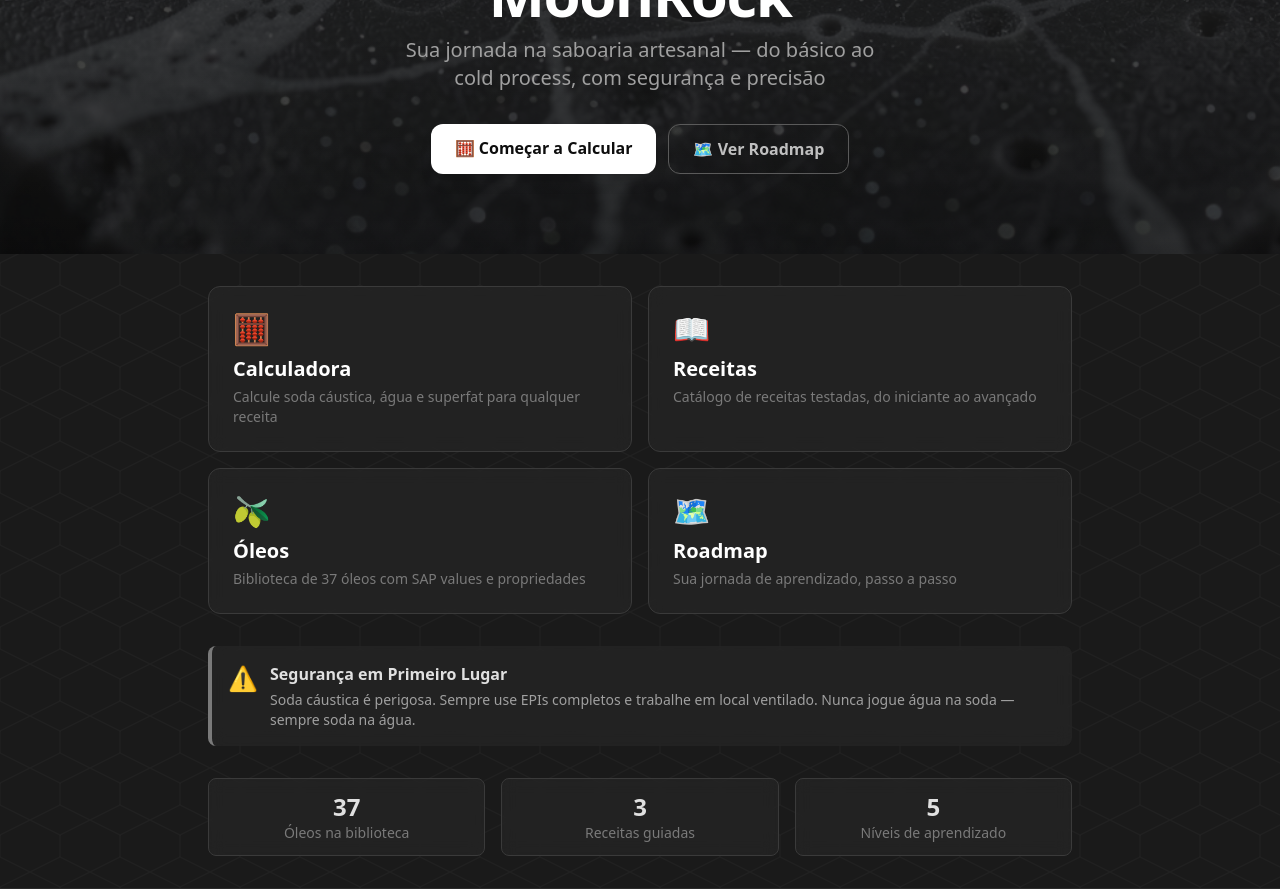
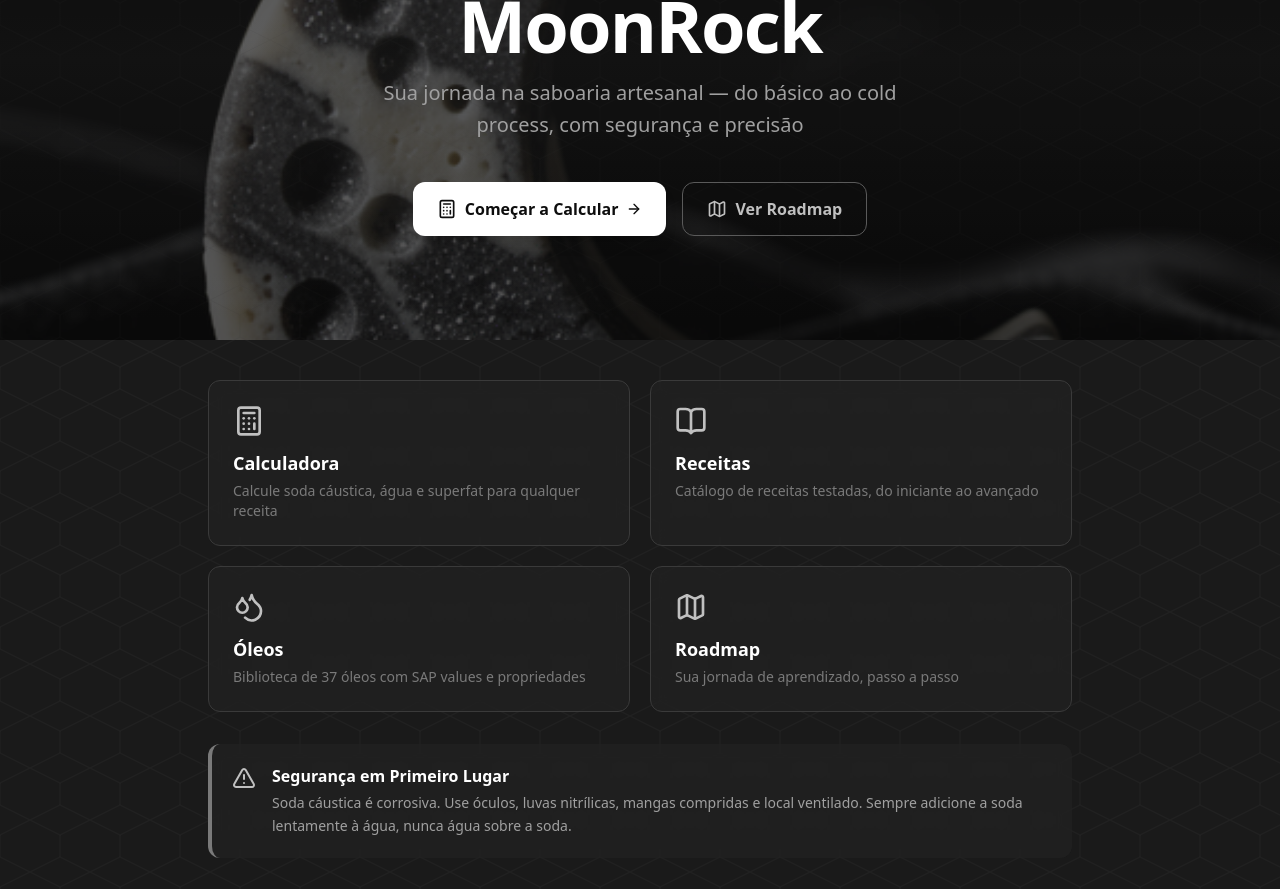
Before and after one commit to PedroAkaki/moonrock-saboaria, a Next.js app: page / in a window 1280 px wide. Shown: the part 220-1109 px from the top of the page. Built offline with nearby package versions, Linux system fonts and the light colour scheme.

Commit message:
feat: lucide icons, splash hero, card hover + handoff atualizado com spec GPT

```diff
--- a/app/page.tsx
+++ b/app/page.tsx
@@ -1,125 +1,154 @@
 import Link from "next/link";
+import {
+  Moon,
+  Calculator,
+  BookOpen,
+  Droplets,
+  Map,
+  TriangleAlert,
+  BookMarked,
+  Milestone,
+  Database,
+  ArrowRight,
+} from "lucide-react";
 
 export default function Home() {
   return (
     <div className="min-h-screen flex flex-col">
       {/* Hero Section */}
-      <section className="relative overflow-hidden">
-        <div className="absolute inset-0 bg-gradient-to-b from-moon-900 via-moon-800 to-moon-900" />
+      <section className="relative overflow-hidden min-h-[70vh] flex items-center">
+        {/* Background layers */}
+        <div className="absolute inset-0 bg-gradient-to-b from-moon-900/90 via-moon-800/80 to-moon-900" />
         <div
-          className="absolute inset-0 opacity-20 bg-cover bg-center"
-          style={{ backgroundImage: "url(/texture-veil.png)" }}
+          className="absolute inset-0 opacity-30 bg-cover bg-center bg-no-repeat"
+          style={{ backgroundImage: "url(/splash-crescent.png)" }}
         />
-        <div className="relative max-w-4xl mx-auto px-4 py-16 sm:py-20 text-center">
-          <div className="inline-flex items-center justify-center w-20 h-20 rounded-2xl bg-moon-700 border border-moon-500 mb-6 shadow-lg">
-            <span className="text-4xl">🌙</span>
+        <div className="absolute inset-0 hex-bg opacity-20" />
+
+        <div className="relative max-w-4xl mx-auto px-4 py-20 text-center w-full">
+          <div className="inline-flex items-center justify-center w-20 h-20 rounded-2xl bg-moon-700/80 border border-moon-500 mb-6 shadow-lg backdrop-blur">
+            <Moon className="w-10 h-10 text-white" />
           </div>
-          <h1 className="text-5xl sm:text-6xl font-bold tracking-tight text-white">
+          <h1 className="text-5xl sm:text-7xl font-bold tracking-tight text-white">
             MoonRock
           </h1>
-          <p className="text-moon-300 mt-3 text-lg sm:text-xl max-w-lg mx-auto">
+          <p className="text-moon-300 mt-4 text-lg sm:text-xl max-w-xl mx-auto leading-relaxed">
             Sua jornada na saboaria artesanal — do básico ao cold process, com segurança e precisão
           </p>
-          <div className="mt-8 flex flex-col sm:flex-row gap-3 justify-center">
+          <div className="mt-10 flex flex-col sm:flex-row gap-4 justify-center">
             <Link
               href="/calculadora"
-              className="bg-white text-moon-900 font-semibold px-6 py-3 rounded-xl hover:bg-moon-100 transition-colors shadow-lg"
+              className="group inline-flex items-center justify-center gap-2 bg-white text-moon-900 font-semibold px-6 py-3.5 rounded-xl hover:bg-moon-100 transition-all shadow-lg hover:shadow-xl hover:-translate-y-0.5"
             >
-              🧮 Começar a Calcular
+              <Calculator className="w-5 h-5" />
+              Começar a Calcular
+              <ArrowRight className="w-4 h-4 group-hover:translate-x-0.5 transition-transform" />
             </Link>
             <Link
               href="/roadmap"
-              className="border border-moon-500 text-moon-200 font-semibold px-6 py-3 rounded-xl hover:bg-moon-700 transition-colors"
+              className="group inline-flex items-center justify-center gap-2 border border-moon-500 text-moon-200 font-semibold px-6 py-3.5 rounded-xl hover:bg-moon-700 transition-all hover:-translate-y-0.5"
             >
-              🗺️ Ver Roadmap
+              <Map className="w-5 h-5" />
+              Ver Roadmap
             </Link>
           </div>
         </div>
       </section>
 
       {/* Navigation Grid */}
-      <main className="flex-1 max-w-4xl mx-auto px-4 py-8 w-full">
-        <div className="grid grid-cols-1 sm:grid-cols-2 gap-4">
+      <main className="flex-1 max-w-4xl mx-auto px-4 py-10 w-full">
+        <div className="grid grid-cols-1 sm:grid-cols-2 gap-5">
           <Link
             href="/calculadora"
-            className="group bg-moon-700/50 backdrop-blur rounded-xl border border-moon-600 hover:border-moon-400 p-6 transition-all hover:shadow-lg hover:-translate-y-0.5"
+            className="group relative bg-moon-700/40 backdrop-blur rounded-xl border border-moon-600 hover:border-white/30 p-6 transition-all hover:shadow-lg hover:-translate-y-1 overflow-hidden"
           >
-            <div className="text-3xl mb-2">🧮</div>
-            <h2 className="text-xl font-semibold text-white group-hover:text-moon-200">
+            <div className="absolute top-0 left-0 right-0 h-0.5 bg-gradient-to-r from-transparent via-white/40 to-transparent opacity-0 group-hover:opacity-100 transition-opacity" />
+            <Calculator className="w-8 h-8 text-moon-200 mb-3" />
+            <h2 className="text-lg font-semibold text-white group-hover:text-white transition-colors">
               Calculadora
             </h2>
             <p className="text-moon-400 text-sm mt-1">
               Calcule soda cáustica, água e superfat para qualquer receita
             </p>
+            <ArrowRight className="absolute bottom-4 right-4 w-4 h-4 text-moon-500 opacity-0 group-hover:opacity-100 transition-all group-hover:translate-x-0.5" />
           </Link>
 
           <Link
             href="/receitas"
-            className="group bg-moon-700/50 backdrop-blur rounded-xl border border-moon-600 hover:border-moon-400 p-6 transition-all hover:shadow-lg hover:-translate-y-0.5"
+            className="group relative bg-moon-700/40 backdrop-blur rounded-xl border border-moon-600 hover:border-white/30 p-6 transition-all hover:shadow-lg hover:-translate-y-1 overflow-hidden"
           >
-            <div className="text-3xl mb-2">📖</div>
-            <h2 className="text-xl font-semibold text-white group-hover:text-moon-200">
+            <div className="absolute top-0 left-0 right-0 h-0.5 bg-gradient-to-r from-transparent via-white/40 to-transparent opacity-0 group-hover:opacity-100 transition-opacity" />
+            <BookOpen className="w-8 h-8 text-moon-200 mb-3" />
+            <h2 className="text-lg font-semibold text-white group-hover:text-white transition-colors">
               Receitas
             </h2>
             <p className="text-moon-400 text-sm mt-1">
               Catálogo de receitas testadas, do iniciante ao avançado
             </p>
+            <ArrowRight className="absolute bottom-4 right-4 w-4 h-4 text-moon-500 opacity-0 group-hover:opacity-100 transition-all group-hover:translate-x-0.5" />
           </Link>
 
           <Link
             href="/oleos"
-            className="group bg-moon-700/50 backdrop-blur rounded-xl border border-moon-600 hover:border-moon-400 p-6 transition-all hover:shadow-lg hover:-translate-y-0.5"
+            className="group relative bg-moon-700/40 backdrop-blur rounded-xl border border-moon-600 hover:border-white/30 p-6 transition-all hover:shadow-lg hover:-translate-y-1 overflow-hidden"
           >
-            <div className="text-3xl mb-2">🫒</div>
-            <h2 className="text-xl font-semibold text-white group-hover:text-moon-200">
+            <div className="absolute top-0 left-0 right-0 h-0.5 bg-gradient-to-r from-transparent via-white/40 to-transparent opacity-0 group-hover:opacity-100 transition-opacity" />
+            <Droplets className="w-8 h-8 text-moon-200 mb-3" />
+            <h2 className="text-lg font-semibold text-white group-hover:text-white transition-colors">
               Óleos
             </h2>
             <p className="text-moon-400 text-sm mt-1">
               Biblioteca de 37 óleos com SAP values e propriedades
             </p>
+            <ArrowRight className="absolute bottom-4 right-4 w-4 h-4 text-moon-500 opacity-0 group-hover:opacity-100 transition-all group-hover:translate-x-0.5" />
           </Link>
 
           <Link
             href="/roadmap"
-            className="group bg-moon-700/50 backdrop-blur rounded-xl border border-moon-600 hover:border-moon-400 p-6 transition-all hover:shadow-lg hover:-translate-y-0.5"
+            className="group relative bg-moon-700/40 backdrop-blur rounded-xl border border-moon-600 hover:border-white/30 p-6 transition-all hover:shadow-lg hover:-translate-y-1 overflow-hidden"
           >
-            <div className="text-3xl mb-2">🗺️</div>
-            <h2 className="text-xl font-semibold text-white group-hover:text-moon-200">
+            <div className="absolute top-0 left-0 right-0 h-0.5 bg-gradient-to-r from-transparent via-white/40 to-transparent opacity-0 group-hover:opacity-100 transition-opacity" />
+            <Map className="w-8 h-8 text-moon-200 mb-3" />
+            <h2 className="text-lg font-semibold text-white group-hover:text-white transition-colors">
               Roadmap
             </h2>
             <p className="text-moon-400 text-sm mt-1">
               Sua jornada de aprendizado, passo a passo
             </p>
+            <ArrowRight className="absolute bottom-4 right-4 w-4 h-4 text-moon-500 opacity-0 group-hover:opacity-100 transition-all group-hover:translate-x-0.5" />
           </Link>
         </div>
 
         {/* Safety Banner */}
-        <div className="mt-8 bg-moon-700/50 border-l-4 border-moon-400 rounded-lg p-4 backdrop-blur">
-          <div className="flex items-start gap-3">
-            <span className="text-2xl">⚠️</span>
+        <div className="mt-8 bg-moon-700/40 backdrop-blur border-l-4 border-moon-400 rounded-xl p-5">
+          <div className="flex items-start gap-4">
+            <TriangleAlert className="w-6 h-6 text-moon-200 mt-0.5 shrink-0" />
             <div>
-              <h3 className="font-semibold text-moon-100">Segurança em Primeiro Lugar</h3>
-              <p className="text-moon-300 text-sm mt-1">
-                Soda cáustica é perigosa. Sempre use EPIs completos e trabalhe em local ventilado.
-                Nunca jogue água na soda — sempre soda na água.
+              <h3 className="font-semibold text-white">Segurança em Primeiro Lugar</h3>
+              <p className="text-moon-300 text-sm mt-1 leading-relaxed">
+                Soda cáustica é corrosiva. Use óculos, luvas nitrílicas, mangas compridas e
+                local ventilado. Sempre adicione a soda lentamente à água, nunca água sobre a soda.
               </p>
             </div>
           </div>
         </div>
 
         {/* Stats */}
-        <div className="mt-8 grid grid-cols-3 gap-4 text-center text-sm">
-          <div className="bg-moon-700/50 backdrop-blur rounded-lg p-3 border border-moon-600">
-            <div className="text-2xl font-bold text-moon-100">37</div>
-            <div className="text-moon-400">Óleos na biblioteca</div>
+        <div className="mt-8 grid grid-cols-3 gap-4 text-center">
+          <div className="group bg-moon-700/30 backdrop-blur rounded-xl p-4 border border-moon-600 hover:border-white/20 transition-all">
+            <Database className="w-5 h-5 text-moon-300 mx-auto mb-2" />
+            <div className="text-2xl font-bold text-white">37</div>
+            <div className="text-moon-400 text-xs mt-0.5">Óleos na biblioteca</div>
           </div>
-          <div className="bg-moon-700/50 backdrop-blur rounded-lg p-3 border border-moon-600">
-            <div className="text-2xl font-bold text-moon-100">3</div>
-            <div className="text-moon-400">Receitas guiadas</div>
+          <div className="group bg-moon-700/30 backdrop-blur rounded-xl p-4 border border-moon-600 hover:border-white/20 transition-all">
+            <BookMarked className="w-5 h-5 text-moon-300 mx-auto mb-2" />
+            <div className="text-2xl font-bold text-white">3</div>
+            <div className="text-moon-400 text-xs mt-0.5">Receitas guiadas</div>
           </div>
-          <div className="bg-moon-700/50 backdrop-blur rounded-lg p-3 border border-moon-600">
-            <div className="text-2xl font-bold text-moon-100">5</div>
-            <div className="text-moon-400">Níveis de aprendizado</div>
+          <div className="group bg-moon-700/30 backdrop-blur rounded-xl p-4 border border-moon-600 hover:border-white/20 transition-all">
+            <Milestone className="w-5 h-5 text-moon-300 mx-auto mb-2" />
+            <div className="text-2xl font-bold text-white">8</div>
+            <div className="text-moon-400 text-xs mt-0.5">Níveis de estudo</div>
           </div>
         </div>
       </main>
--- a/package.json
+++ b/package.json
@@ -9,6 +9,7 @@
     "lint": "eslint"
   },
   "dependencies": {
+    "lucide-react": "^1.22.0",
     "next": "16.2.9",
     "react": "19.2.4",
     "react-dom": "19.2.4"
```
Also changed, not shown: 2 other files (tests, documents, lock files or other folders).
